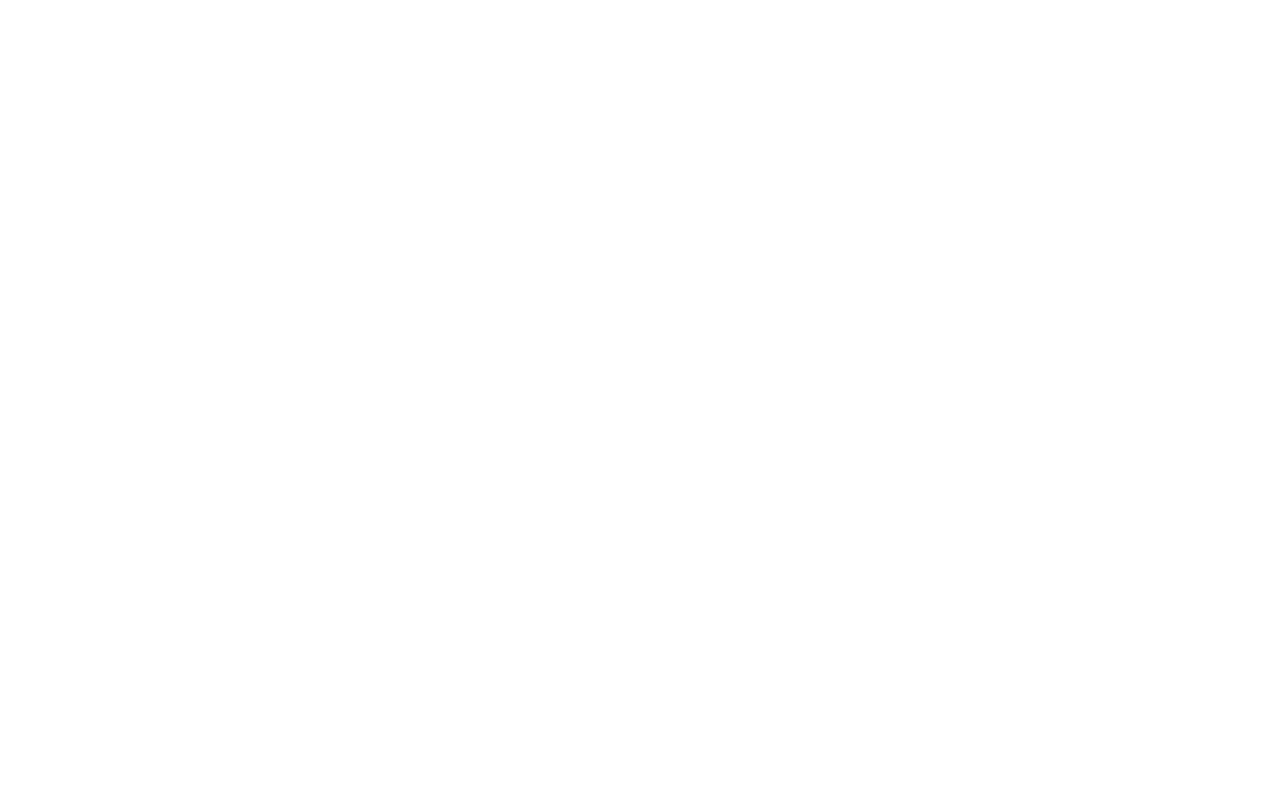
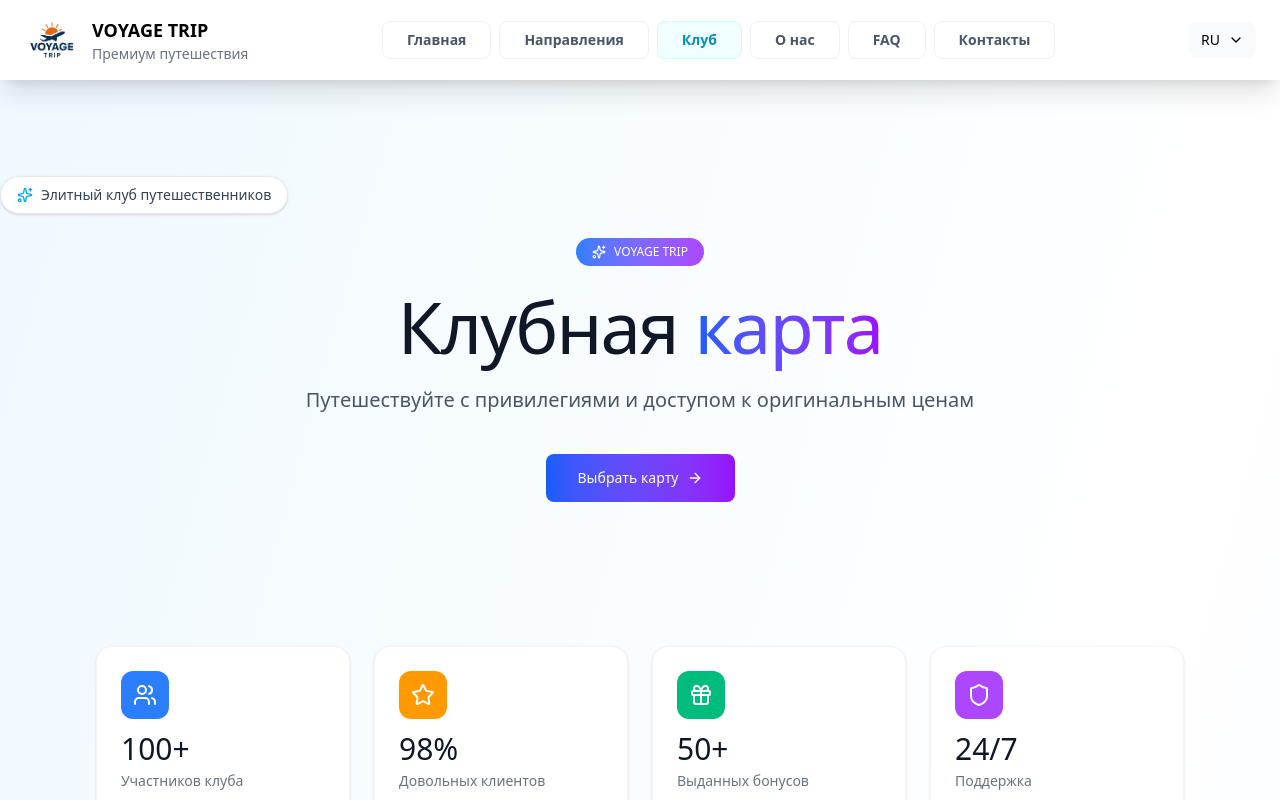
Before and after one commit to Bexruz21/voyage-trip, a Next.js app: page /club in a window 1280 px wide. Before the commit this address had no page. Shown: the top 800 px of the page. Built offline with nearby package versions, Linux system fonts and the light colour scheme.

Commit message:
added club

```diff
--- a/src/disabled_pages/club/page.js
+++ b/src/app/club/page.js
@@ -1,5 +1,4 @@
 import VoyageClubPremium from "@/components/club/Club";
-import ClubContent from "@/components/club/ClubContent";
 
 export default function Club() {
   return < VoyageClubPremium/>;
--- a/src/components/Navbar.jsx
+++ b/src/components/Navbar.jsx
@@ -10,7 +10,7 @@
 const navLinks = [
     { href: '/', label: 'nav.home' },
     { href: '/destinations', label: 'nav.destinations' },
-    // { href: '/club', label: 'nav.club' },
+    { href: '/club', label: 'nav.club' },
     { href: '/about', label: 'nav.about' },
     { href: '/faq', label: 'nav.faq' },
     { href: '/contacts', label: 'nav.contacts' }
```
